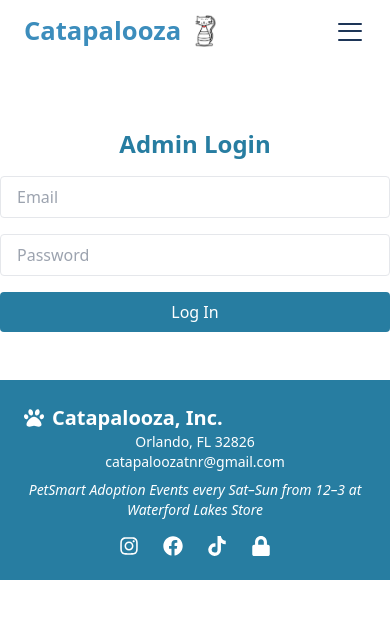
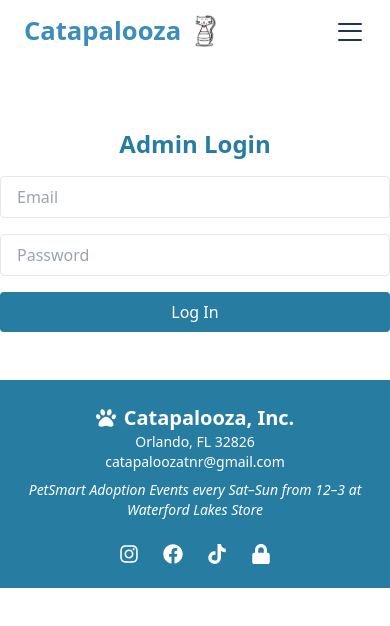
Before and after one commit to nicourrea/catapalooza-site, a React (Vite) app: page /login in a window 390 px wide. Shown: the top 626 px of the page. Built offline with nearby package versions, Linux system fonts and the light colour scheme.

Commit message:
mobile header adjustments / footer 8

```diff
--- a/src/components/Footer.jsx
+++ b/src/components/Footer.jsx
@@ -11,10 +11,11 @@ import {
 const Footer = () => {
   return (
     <footer className="bg-[#277DA1] text-white py-6 mt-12">
-      <div className="container mx-auto px-6 flex flex-col md:flex-row justify-between items-center text-center md:text-left">
+      <div className="container mx-auto px-6 flex flex-col md:flex-row justify-between items-center md:items-start text-center md:text-left gap-6">
+
         {/* Left Section */}
-        <div className="mb-4 md:mb-0">
-          <h4 className="text-xl font-semibold flex items-center gap-2">
+        <div>
+          <h4 className="text-xl font-semibold flex items-center justify-center md:justify-start gap-2">
             <FaPaw className="inline-block" />
             Catapalooza, Inc.
           </h4>
@@ -26,13 +27,13 @@ const Footer = () => {
         </div>
 
         {/* Right Section */}
-        <div className="flex space-x-6 text-xl items-end relative">
+        <div className="flex space-x-6 text-xl items-end relative justify-center md:justify-end">
           <a
             href="https://www.instagram.com/catapaloozatnr"
             target="_blank"
             rel="noopener noreferrer"
             aria-label="Instagram"
-            className="hover:text-gray-200"
+            className="hover:text-[#E5F3FB] transition"
           >
             <FaInstagram />
           </a>
@@ -41,7 +42,7 @@ const Footer = () => {
             target="_blank"
             rel="noopener noreferrer"
             aria-label="Facebook"
-            className="hover:text-gray-200"
+            className="hover:text-[#E5F3FB] transition"
           >
             <FaFacebook />
           </a>
@@ -50,12 +51,12 @@ const Footer = () => {
             target="_blank"
             rel="noopener noreferrer"
             aria-label="TikTok"
-            className="hover:text-gray-200"
+            className="hover:text-[#E5F3FB] transition"
           >
             <FaTiktok />
           </a>
 
-          {/* Lock Icon with Admin Text */}
+          {/* Lock Icon with Tooltip */}
           <div className="relative group">
             <a
               href="/login"
@@ -64,7 +65,7 @@ const Footer = () => {
             >
               <FaLock className="transition duration-300 group-hover:drop-shadow-[0_0_6px_white]" />
             </a>
-            <span className="absolute left-1/2 -translate-x-1/2 mt-1 text-xs opacity-0 group-hover:opacity-100 transition-opacity duration-300">
+            <span className="absolute bottom-full left-1/2 transform -translate-x-1/2 mb-2 bg-white text-[#1D3557] px-2 py-1 rounded text-xs whitespace-nowrap opacity-0 group-hover:opacity-100 transition-opacity duration-300">
               Admin
             </span>
           </div>
```
